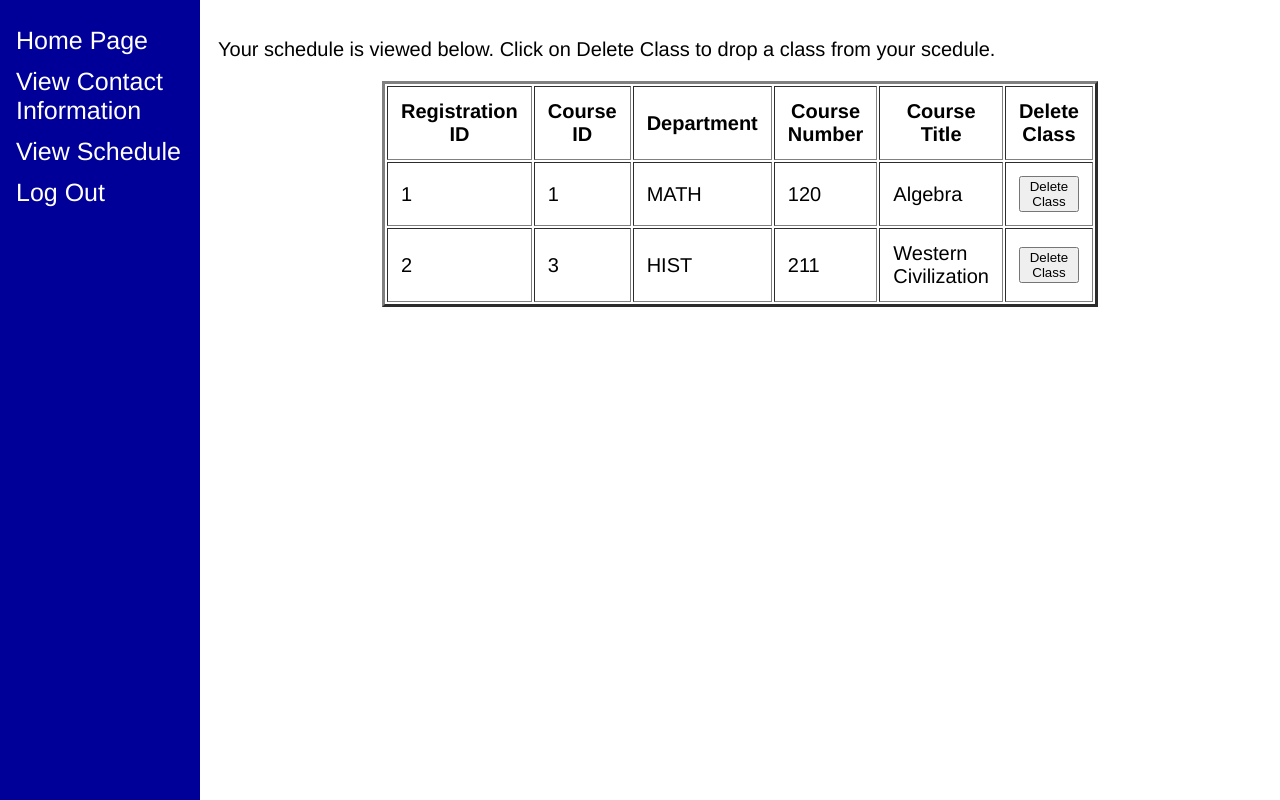
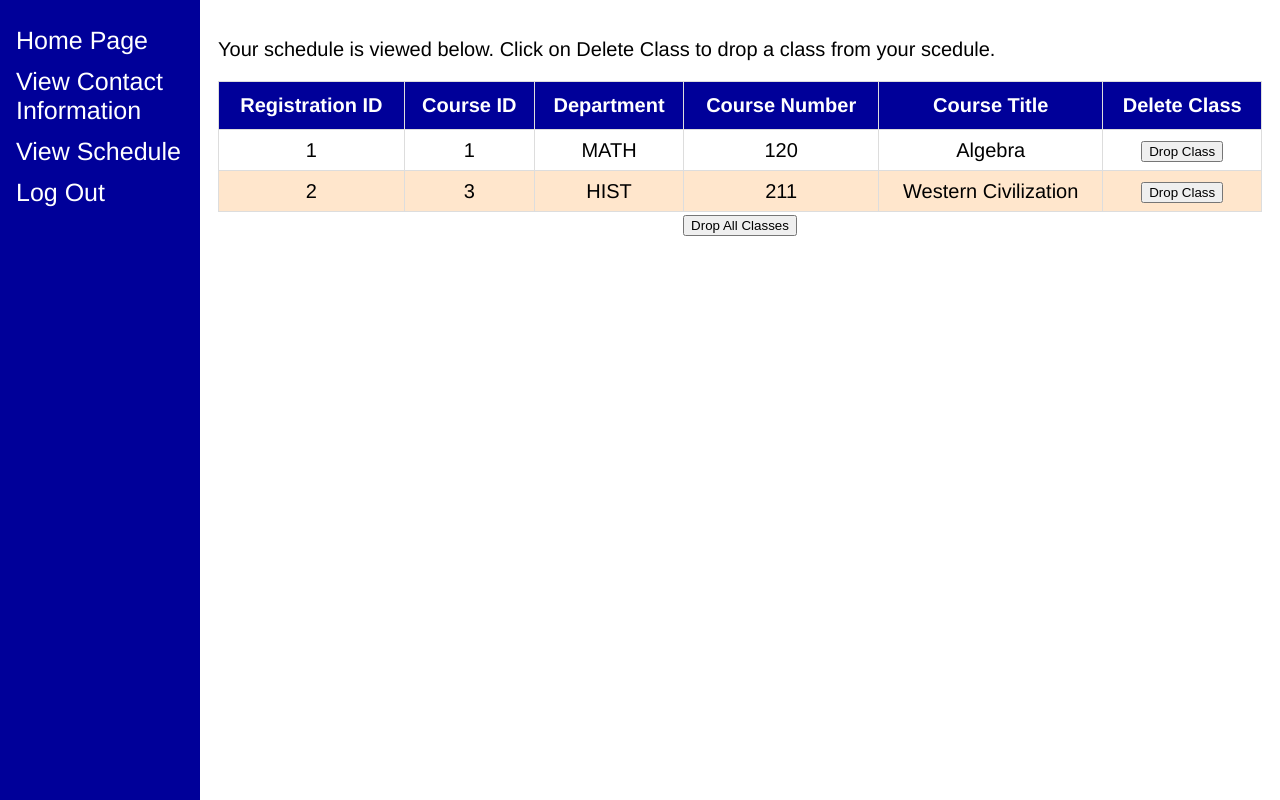
Before and after one commit to meheino77/IS211_FinalProject, a Flask app: page /view_schedule in a window 1280 px wide. Run offline with Flask 2, Linux system fonts and the light colour scheme; the visitor is signed in with stand-in values (Sample User, id 1); data comes from the database, SQL or seed files in the repository.

Commit message:
Drop all classes and table formatting

```diff
--- a/app.py
+++ b/app.py
@@ -78,13 +78,7 @@ def view_contact():
    contact = Contact_Info.query.filter_by(user_id  = int(ses)).first()
 
    if request.method == "GET":
-       """
-       ses = str(session['user_id'])
-       yorn = session['logged_in']
-       nme = session['name']
 
-       contact = Contact_Info.query.filter_by(user_id  = int(ses)).first()
-       """
 
        return render_template ('view_contact.html', sess=ses, logged_in = yorn,
                                loginname = nme, name= nme,
@@ -126,13 +120,13 @@ def view_schedule():
         return render_template ('view_schedule.html', classes=classes)
     else:
 
-        id_num = request.form.get('delete_class')
-
-        #return "Entered POST:" + str(id_num)
-
-        Registered_Courses.query.filter(Registered_Courses.id == id_num).delete()
-        db.session.commit()
-
+        if request.form.get('delete_all_classes'):
+            db.session.query(Registered_Courses).filter(Registered_Courses.user_id == ses).delete()
+            db.session.commit()
+        else:
+            id_num = request.form.get('delete_class')
+            Registered_Courses.query.filter(Registered_Courses.id == id_num).delete()
+            db.session.commit()
         return redirect(url_for('view_schedule'))
 
 
--- a/templates/base.html
+++ b/templates/base.html
@@ -44,7 +44,6 @@
         <a href = "{{url_for('view_contact')}}"> View Contact Information </a>
         <a href = "{{url_for('view_schedule')}}"> View Schedule </a>
         <a href = "{{url_for('log_out')}}"> Log Out </a>
-
     </div>
     <div class="main" >
     {% with messages = get_flashed_messages() %}
--- a/templates/view_schedule.html
+++ b/templates/view_schedule.html
@@ -1,11 +1,39 @@
 {% extends "base.html" %}
 
 {% block content %}
+
+<style>
+#schedule {
+  font-family: "Helvetica Neue", Helvetica, sans-serif;
+  border-collapse: collapse;
+  width: 100%;
+}
+
+#schedule td, #schedule th {
+  border: 1px solid #ddd;
+  padding: 8px;
+  text-align: center;
+}
+
+#schedule tr:nth-child(even){background-color: #ffe6cc;}
+
+#schdeule tr:hover {background-color: #ddd;}
+
+#schedule th {
+  padding-top: 12px;
+  padding-bottom: 12px;
+  text-align: center;
+  background-color: #000099;
+  color: white;
+}
+</style>
+</head>
+
 <body>
 <p>Your schedule is viewed below.  Click on Delete Class to drop a class from your scedule.</p>
     <center>
         <form action={{ url_for('view_schedule') }} method="post">
-        <table bgcolor="White" style="width: 40%;" border="3" cellpadding="13">
+        <table id="schedule">
             <thead>
                 <th>Registration ID</th>
                 <th>Course ID</th>
@@ -22,11 +50,12 @@
                     <td>{{class.dept}}</td>
                     <td>{{class.courseNum}}</td>
                     <td>{{class.courseTitle}}</td>
-                <td><button name="delete_class" type="submit" value="{{class.id}}">Delete Class</button></td>
+                <td><button name="delete_class" type="submit" value="{{class.id}}">Drop Class</button></td>
                 </tr>
                 {% endfor %}
             </tbody>
         </table>
+        <button name="delete_all_classes" type="submit" value=True>Drop All Classes</button>
         </form>
     </center>
 </body>
```
